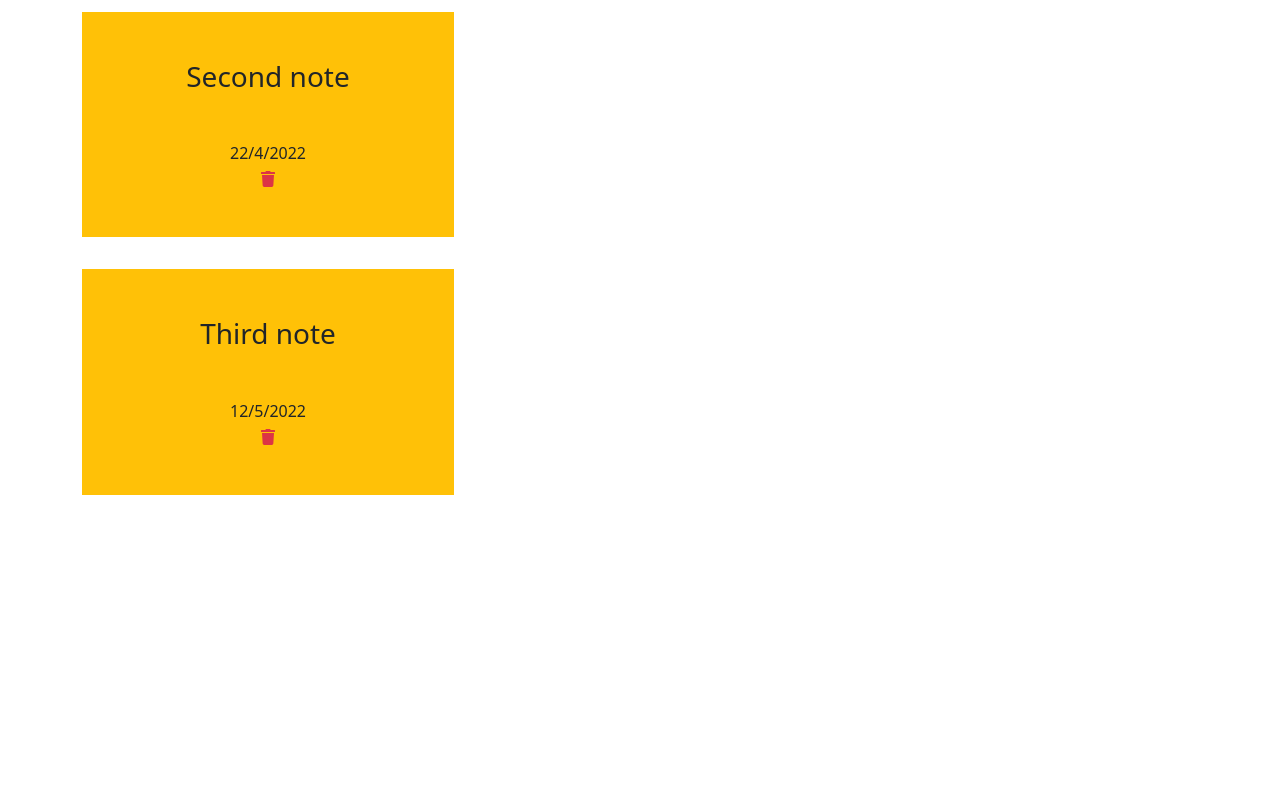
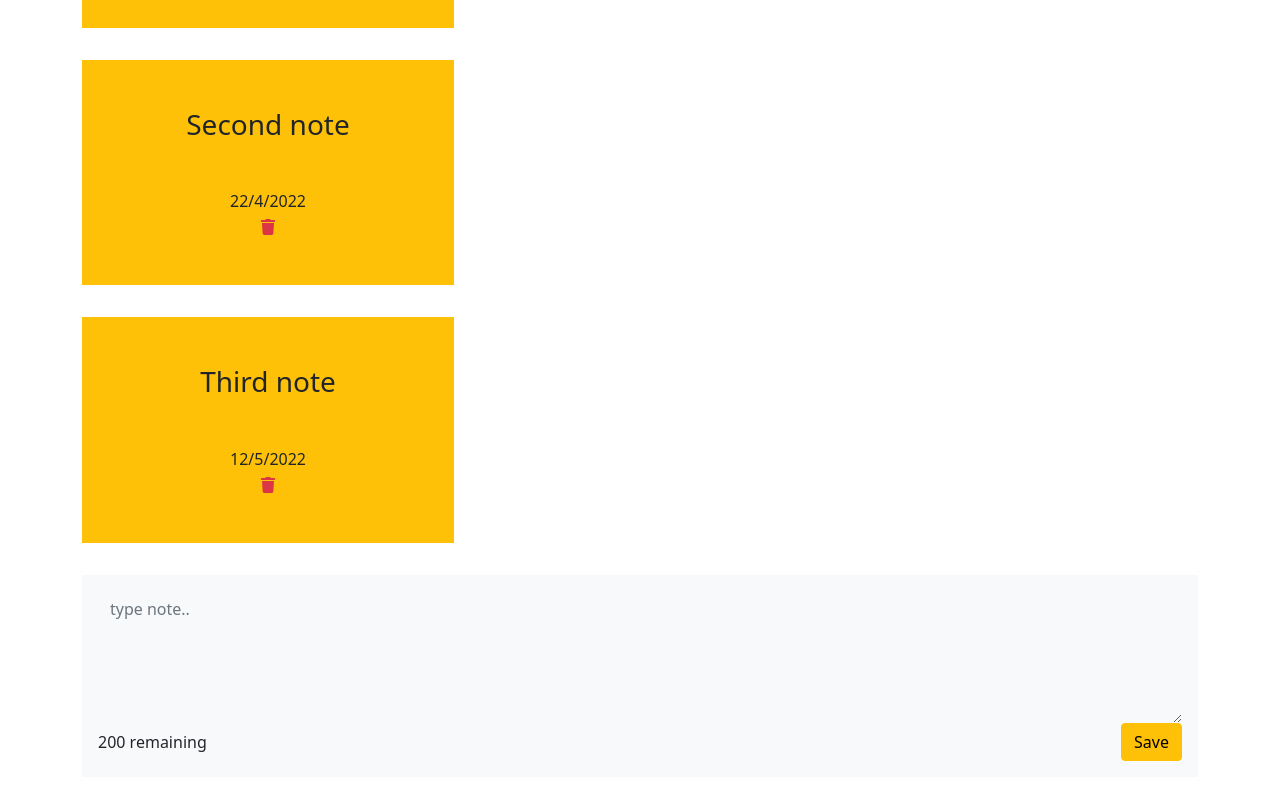
Before and after one commit to mahabur-rahman/React-notes-application, a React (Create React App) app: page / in a window 1280 px wide. Shown: the part 262-1062 px from the top of the page. Before the commit the page ends 800 px from the top, so only its background shows below. Built offline with nearby package versions, Linux system fonts and the light colour scheme.

Commit message:
add note component design

```diff
--- a/src/App.js
+++ b/src/App.js
@@ -1,4 +1,5 @@
 import React, { useState } from "react";
+import "./index.css";
 import "bootstrap/dist/css/bootstrap.min.css";
 // nanoid
 import { nanoid } from "nanoid";
@@ -13,7 +14,7 @@ const App = () => {
   ]);
 
   return (
-    <div>
+    <div className="py-5">
       <NoteList notes={notes} />
     </div>
   );
--- /dev/null
+++ b/src/components/AddNote.js
@@ -0,0 +1,19 @@
+import React from "react";
+
+const AddNote = () => {
+  return (
+    <div className="mt-3 bg-light p-3">
+      <textarea
+        placeholder="type note.."
+        className="form-control border-0 bg-light"
+        rows="5"
+      ></textarea>
+      <div className="d-flex align-items-center justify-content-between">
+        <span>200 remaining</span>
+        <button className="btn btn-warning">Save</button>
+      </div>
+    </div>
+  );
+};
+
+export default AddNote;
--- a/src/components/Note.js
+++ b/src/components/Note.js
@@ -7,7 +7,7 @@ const Note = ({ id, text, date }) => {
       <h3 className="mb-5">{text}</h3>
       <div>
         <span className="mx-5 px-5">{date}</span>
-        <FaTrash className="mx-5 text-danger" />
+        <FaTrash className="mx-5 text-danger" style={{ cursor: "pointer" }} />
       </div>
     </div>
   );
--- a/src/components/NoteList.js
+++ b/src/components/NoteList.js
@@ -1,5 +1,6 @@
 import React from "react";
 import Note from "./Note";
+import AddNote from "./AddNote";
 
 const NoteList = ({ notes }) => {
   return (
@@ -13,6 +14,7 @@ const NoteList = ({ notes }) => {
           );
         })}
       </div>
+      <AddNote />
     </div>
   );
 };
--- /dev/null
+++ b/src/index.css
@@ -0,0 +1,13 @@
+* {
+    margin: 0;
+    padding: 0;
+    box-sizing: border-box;
+}
+
+textarea {
+    resize: none;
+}
+
+button {
+    cursor: pointer;
+}
```
